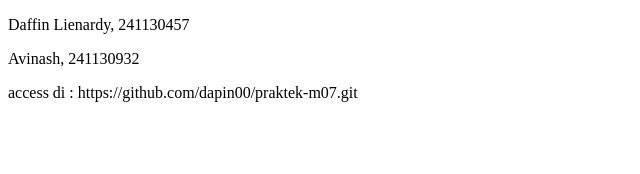
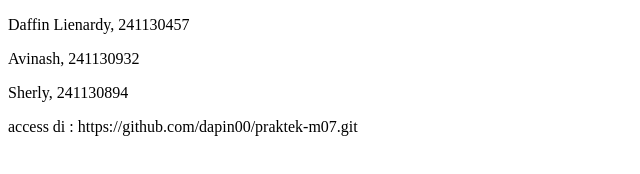
Before and after one commit to dapin00/praktek-m07, a plain HTML site: page index.html in a window 1280 px wide. Shown: the whole page, without its empty margins (0-640 px from the left). Drawn offline with Linux system fonts and the light colour scheme.

Commit message:
Update index.html

```diff
--- a/index.html
+++ b/index.html
@@ -8,6 +8,7 @@
 <body>
     <p>Daffin Lienardy, 241130457</p>
     <p>Avinash, 241130932</p>
+    <p>Sherly, 241130894</p>
     <p>access di : https://github.com/dapin00/praktek-m07.git</p>
 
 </body>
```
